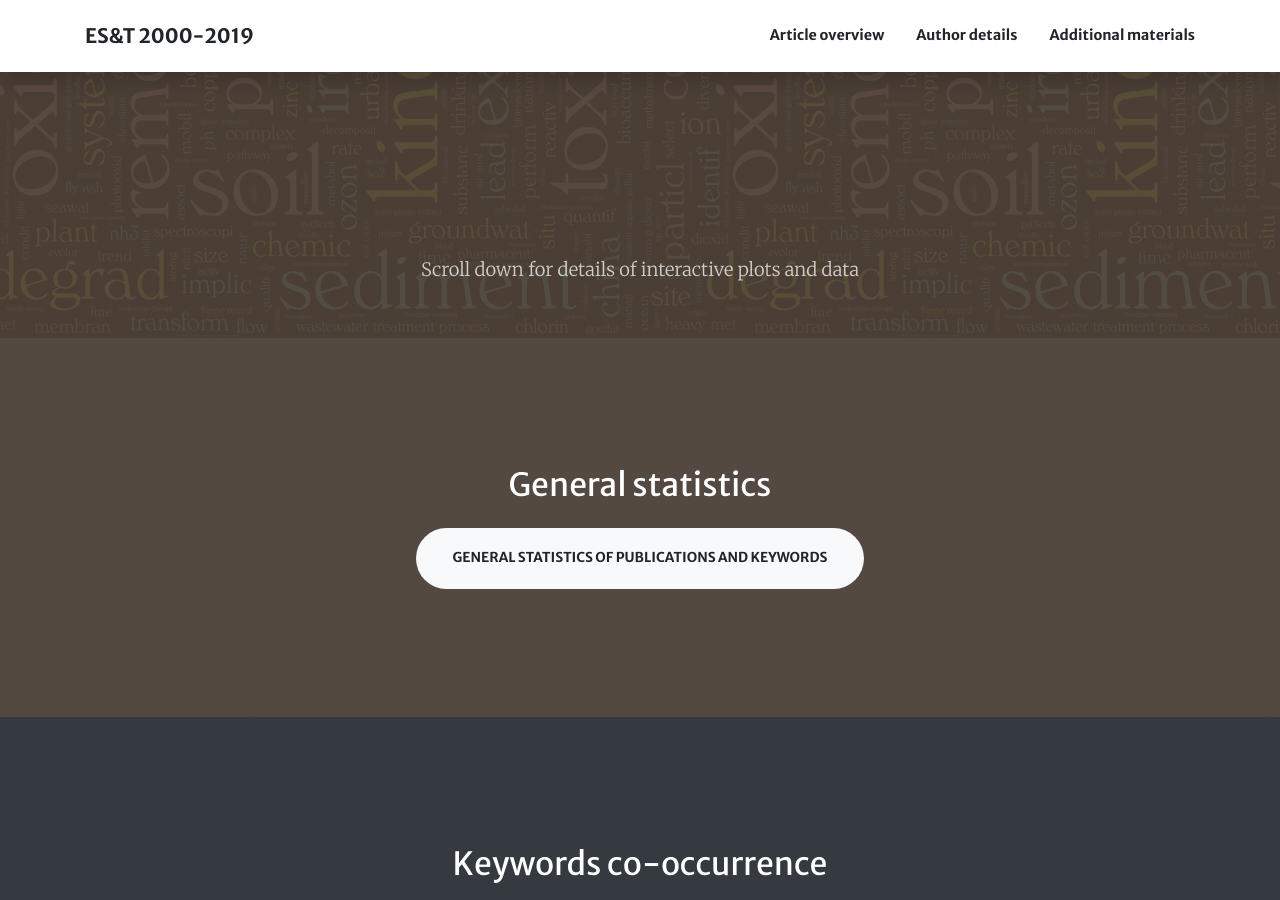
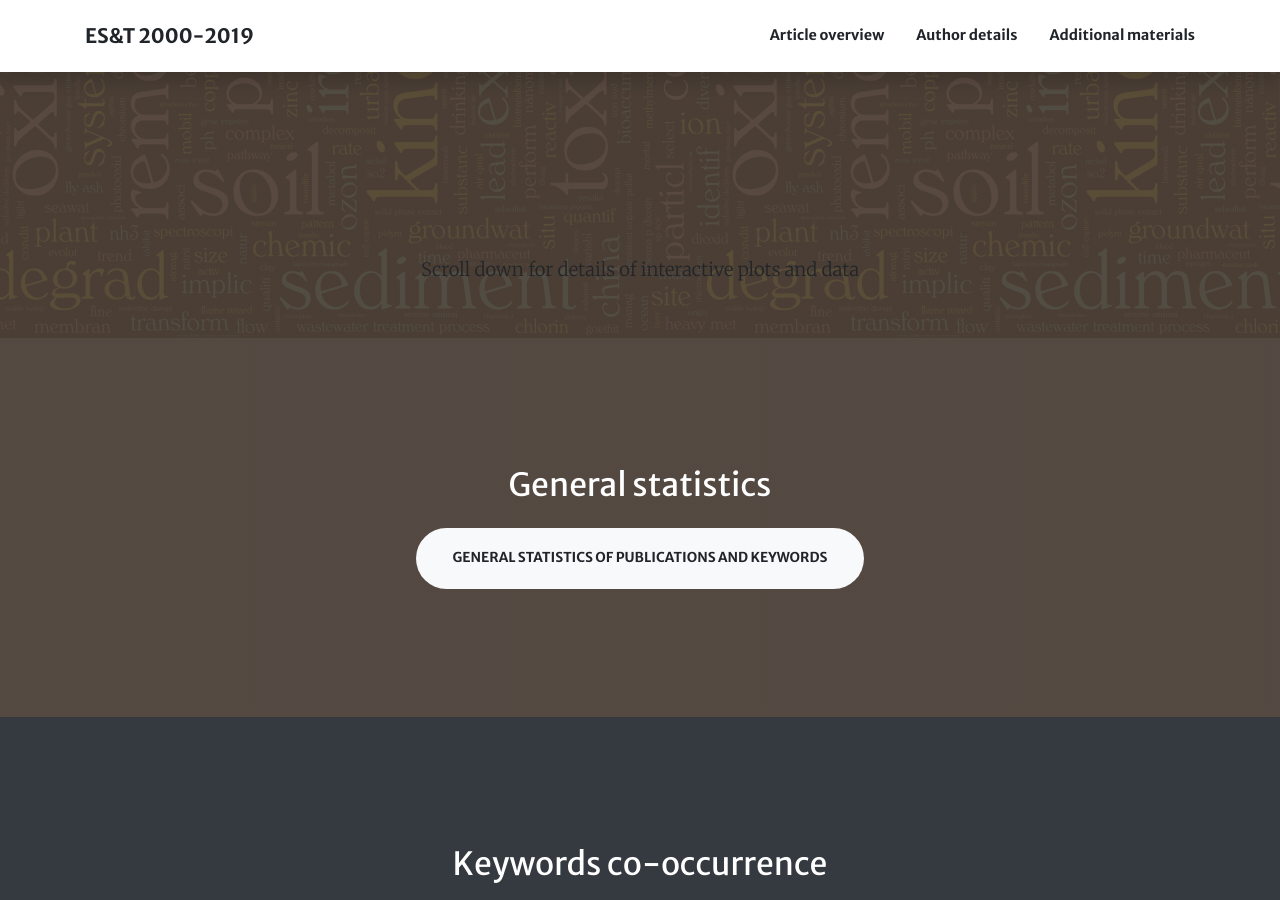
Before and after one commit to starfriend10/EST, a Jekyll site: the page built from index.md, in a window 1280 px wide and 900 px high, scrolled down 562 px. Built offline with Jekyll 4.4.1, drawn with Linux system fonts in a browser that asks for light colours; nearby versions of some CDN libraries.

Commit message:
Update home.html

```diff
--- a/_layouts/home.html
+++ b/_layouts/home.html
@@ -24,7 +24,7 @@ layout: base
       <div class="col-lg-8 align-self-baseline">
       </div>
       <div class="col-lg-8 align-self-baseline">
-        <p class="text-white-75 font-weight-light mb-n5">{{ page.header.text2 }}</p>
+        <p class="text-white-35 font-weight-light mb-n5">{{ page.header.text2 }}</p>
       </div>
     </div>
   </div>
```
